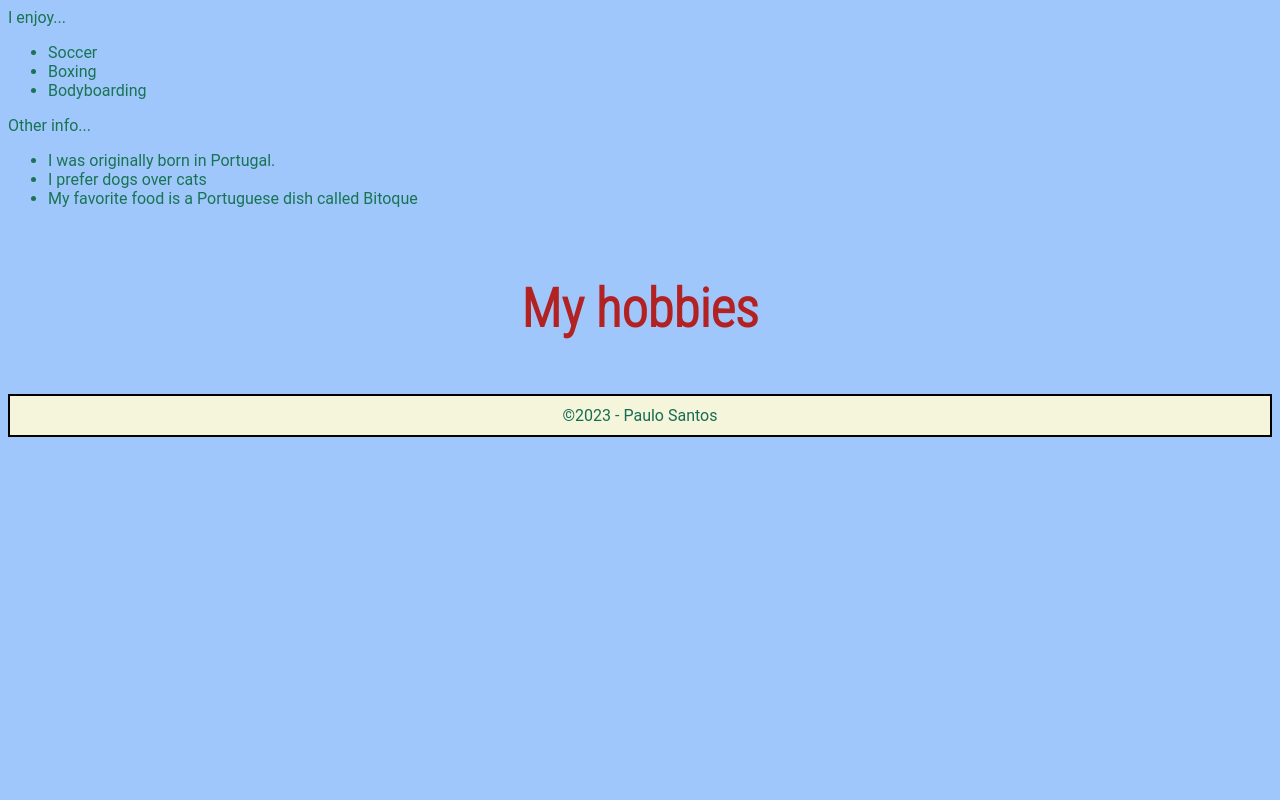
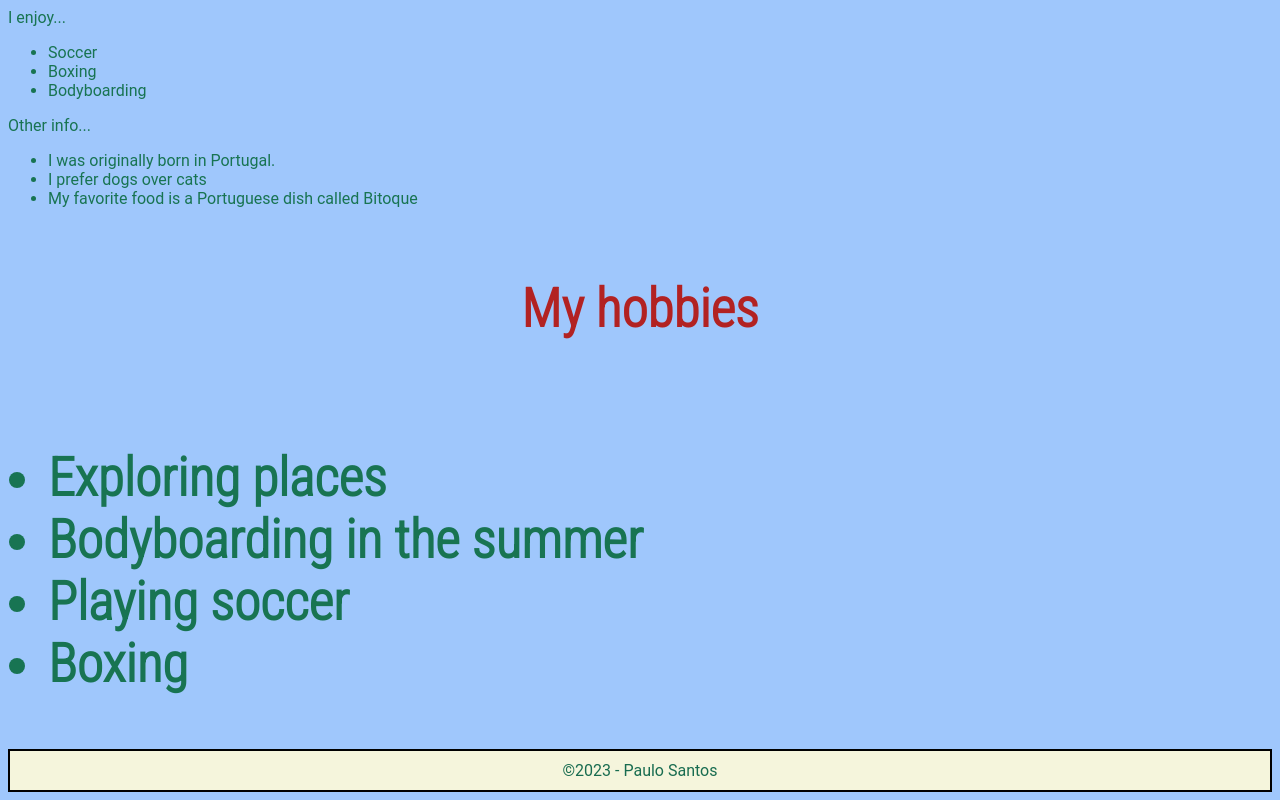
Before and after one commit to PauloSantos223/About-me, a plain HTML site: page index-1.html in a window 1280 px wide. Shown: the part 682-1482 px from the top of the page. Before the commit the page ends 1127 px from the top, so only its background shows below. Drawn offline with Linux system fonts and the light colour scheme.

Commit message:
commit on master

```diff
--- a/index-1.html
+++ b/index-1.html
@@ -58,6 +58,7 @@
 
         </section>
 
+
         <section>
             <!--Bio Section: Other Info-->
 
@@ -87,11 +88,27 @@
         </section>
 
         <section id="hobbies">
+            <!--Hobbie Section-->
+            <h2>
+            <ul>
+            <li>Exploring places</li>
+            <li>Bodyboarding in the summer</li>
+            <li>Playing soccer</li>
+            <li>Boxing</li>
+
+
+
+
+            </ul>
+
+
+            </h2>
 
 
 
 
         </section>
+
 
     </main>
 
```
